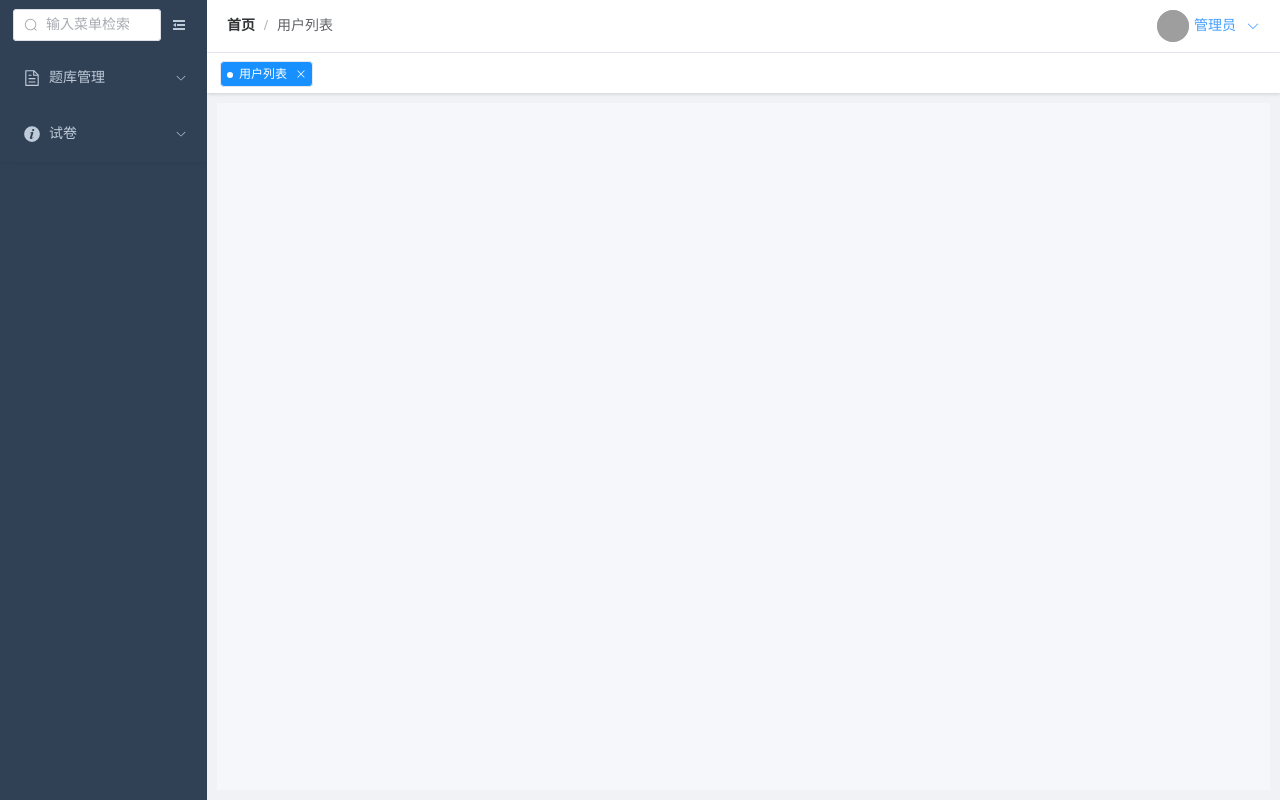
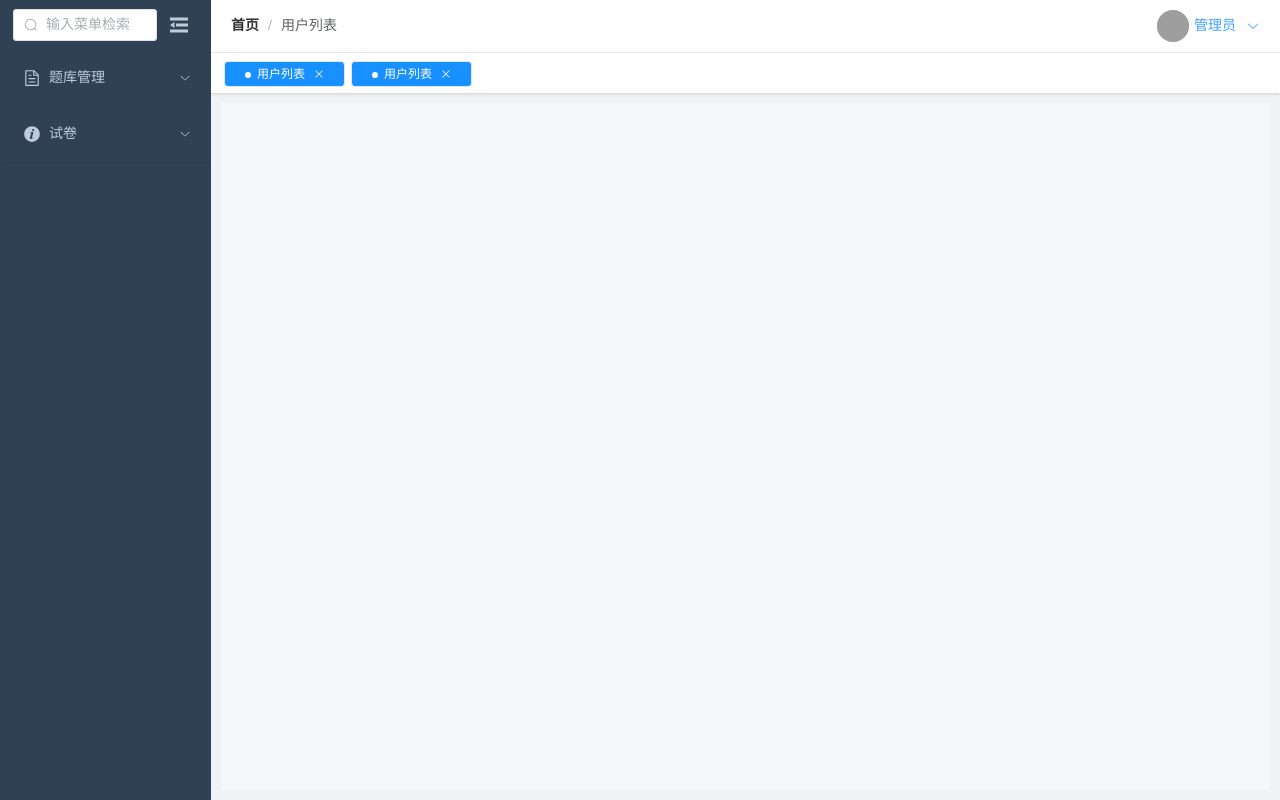
Before and after one commit to LeoZerona/zxxsys_front, a Vue app: page /second in a window 1280 px wide. Built offline with nearby package versions, Linux system fonts and the light colour scheme; grey boxes are pictures that could not be loaded.

Commit message:
feat: 提取标签栏

```diff
--- /dev/null
+++ b/src/layouts/mainLayout/components/TabsBar.vue
@@ -0,0 +1,115 @@
+<template>
+  <nav class="tabs-container" @contextmenu.prevent="openMenu">
+    <el-scrollbar ref="tabsScrollbarRef" />
+    <el-tabs
+      :model-value="activeTab"
+      type="card"
+      closable
+      @tab-click="onTabClick"
+      @tab-remove="onTabRemove"
+    >
+      <el-tab-pane v-for="tab in visitedTabs" :key="tab.name" :name="tab.name">
+        <template #label>
+          <span :class="{ 'active-dot': tab.name === activeTab }">
+            {{ tab.title }}
+          </span>
+        </template>
+      </el-tab-pane>
+    </el-tabs>
+
+    <ContextMenu
+      ref="ctxRef"
+      :menu-list="menuList"
+      @click="onContextMenuClick"
+    />
+  </nav>
+</template>
+
+  <script setup lang="ts">
+import { ref } from "vue";
+import type { TabPaneName } from "element-plus";
+import ContextMenu, {
+  type ContextMenuType,
+} from "@/components/contextMenu/index.vue";
+
+/* ---------------- props & emit ---------------- */
+defineProps<{
+  visitedTabs: { name: string; title: string }[];
+  activeTab: string;
+  menuList: ContextMenuType[];
+}>();
+
+const emit = defineEmits<{
+  "tab-click": [pane: any];
+  "tab-remove": [name: string];
+  "context-menu-click": [key: string];
+}>();
+
+/* ---------------- 右键菜单 ---------------- */
+const ctxRef = ref<InstanceType<typeof ContextMenu>>();
+
+function openMenu(e: MouseEvent) {
+  ctxRef.value?.openContextMenu(e);
+}
+function onContextMenuClick(key: string) {
+  emit("context-menu-click", key);
+}
+
+/* ---------------- 标签事件 ---------------- */
+function onTabClick(pane: any) {
+  emit("tab-click", pane);
+}
+function onTabRemove(name: TabPaneName) {
+  emit("tab-remove", name as string);
+}
+</script>
+
+  <style scoped lang="scss">
+@use "@/styles/globalVariable.scss" as g;
+
+.tabs-container {
+  height: g.$tabsBarHeight;
+  background-color: #fff;
+  display: flex;
+  align-items: center;
+  padding: 0 10px;
+  box-shadow: 0 1px 3px rgba(0, 0, 0, 0.05);
+  position: relative;
+
+  .el-tabs {
+    flex: 1;
+    :deep(.el-tabs__header) {
+      margin: 0;
+      border-bottom: none;
+    }
+    :deep(.el-tabs__nav) {
+      border: none;
+    }
+    :deep(.el-tabs__item) {
+      border: 1px solid #e4e7ed;
+      height: 26px;
+      line-height: 32px;
+      padding: 0 6px;
+      margin: 0 3px;
+      font-size: 12px;
+      color: #666;
+      border-radius: 4px;
+      &.is-active {
+        background-color: g.$menuActiveBg;
+        color: #fff;
+      }
+    }
+  }
+
+  .active-dot::before {
+    content: "";
+    display: inline-block;
+    width: 6px;
+    height: 6px;
+    background-color: white;
+    border-radius: 50%;
+    margin-right: 6px;
+    vertical-align: middle;
+  }
+}
+</style>
--- a/src/layouts/mainLayout/components/rightMenu.vue
+++ b/src/layouts/mainLayout/components/rightMenu.vue
@@ -202,11 +202,12 @@ handleSearch();
       padding: 0;
     }
     .expand-input {
-      width: 148px;
+      width: 144px;
       opacity: 1;
     }
     .icon {
       margin-left: 10px;
+      font-size: 24px;
       cursor: pointer;
     }
   }
--- a/src/layouts/mainLayout/index.vue
+++ b/src/layouts/mainLayout/index.vue
@@ -2,7 +2,6 @@
   <div class="admin-container">
     <!-- 侧边栏 -->
     <aside class="sidebar" :class="{ collapse: isCollapse }">
-      <!-- 右侧菜单 -->
       <rightMenu
         :collapse="isCollapse"
         :active-menu="activeMenu"
@@ -28,7 +27,6 @@
                 管理员
                 <el-icon class="el-icon--right"><ArrowDown /></el-icon>
               </span>
-
               <template #dropdown>
                 <el-dropdown-menu>
                   <el-dropdown-item command="profile">
@@ -46,31 +44,15 @@
           </div>
         </div>
 
-        <!-- 标签栏 -->
-        <nav class="tabs-container" @contextmenu.prevent="openMenu">
-          <el-scrollbar ref="tabsScrollbarRef" />
-          <el-tabs
-            v-model="activeTab"
-            type="card"
-            closable
-            @tab-click="handleTabClick"
-            @tab-remove="handleTabClose"
-          >
-            <el-tab-pane
-              v-for="tab in visitedTabs"
-              :key="tab.name"
-              :name="tab.name"
-            >
-              <template #label>
-                <span :class="{ 'active-dot': tab.name === activeTab }">
-                  {{ tab.title }}
-                </span>
-              </template>
-            </el-tab-pane>
-          </el-tabs>
-
-          <ContextMenu ref="ctx" :menu-list="menuList" @click="onMenuClick" />
-        </nav>
+        <!-- 标签栏（已抽离） -->
+        <TabsBar
+          :visited-tabs="visitedTabs"
+          :active-tab="activeTab"
+          :menu-list="menuList"
+          @tab-click="handleTabClick"
+          @tab-remove="handleTabClose"
+          @context-menu-click="onMenuClick"
+        />
       </header>
 
       <!-- 页面主体 -->
@@ -84,10 +66,17 @@
 <script setup lang="ts">
 import { computed, ref, watch } from "vue";
 import { useRouter, useRoute } from "vue-router";
-import ContextMenu, {
-  type ContextMenuType,
-} from "@/components/contextMenu/index.vue";
 import rightMenu, { type MenuItem } from "./components/rightMenu.vue";
+import TabsBar from "./components/TabsBar.vue";
+import type { ContextMenuType } from "@/components/contextMenu/index.vue";
+
+/* ---------------- 数据 ---------------- */
+const userInfo = ref({
+  name: "管理员",
+  avatar: "https://cube.elemecdn.com/0/88/03b0d39583f48206768a7534e55bcpng.png",
+});
+const isCollapse = ref(false);
+const activeMenu = ref<string>("user-list");
 
 const customMenu: MenuItem[] = [
   {
@@ -95,29 +84,21 @@ const customMenu: MenuItem[] = [
     title: "题库管理",
     icon: "Document",
     children: [
-      {
-        index: "originalQuestionBank",
-        title: "原题库",
-        icon: "",
-      },
-      {
-        index: "CleaningWarehouse",
-        title: "清洗库",
-        icon: "",
-      },
+      { index: "originalQuestionBank", title: "原题库", icon: "" },
+      { index: "CleaningWarehouse", title: "清洗库", icon: "" },
     ],
   },
   { index: "about", title: "试卷", icon: "InfoFilled", children: [] },
 ];
-/* --------------  数据  -------------- */
-const userInfo = ref({
-  name: "管理员",
-  avatar: "https://cube.elemecdn.com/0/88/03b0d39583f48206768a7534e55bcpng.png",
-});
-const isCollapse = ref(false);
 
-const activeMenu = ref<string>("user-list");
-const visitedTabs = ref<Tab[]>([{ name: "user-list", title: "用户列表" }]);
+interface Tab {
+  name: string;
+  title: string;
+}
+const visitedTabs = ref<Tab[]>([
+  { name: "user-list", title: "用户列表" },
+  { name: "user-list", title: "用户列表" },
+]);
 const activeTab = ref<string>("user-list");
 
 const menuTitleMap: Record<string, string> = {
@@ -135,24 +116,14 @@ const menuList = ref<ContextMenuType[]>([
   { key: "closeAll", label: "关闭所有", disabled: false, divided: true },
 ]);
 
-const ctx = ref<InstanceType<typeof ContextMenu>>();
-
-/* --------------  计算属性  -------------- */
+/* ---------------- 计算属性 ---------------- */
 const currentPageTitle = computed(
   () => menuTitleMap[activeMenu.value] ?? "用户列表"
 );
 
-/* --------------  方法  -------------- */
+/* ---------------- 方法 ---------------- */
 const router = useRouter();
 const route = useRoute();
-
-function openMenu(e: MouseEvent) {
-  ctx.value!.openContextMenu(e);
-}
-
-function onMenuClick(item: MenuItem) {
-  console.log("点了：", item.key);
-}
 
 function handleMenuSelect(index: string) {
   activeMenu.value = index;
@@ -160,11 +131,7 @@ function handleMenuSelect(index: string) {
   router.push({ name: index });
 }
 
-/* 标签页相关方法（未改动） */
-interface Tab {
-  name: string;
-  title: string;
-}
+/* 标签页相关方法 */
 const addTab = (name: string) => {
   /* 略 */
 };
@@ -175,8 +142,11 @@ const handleTabClick = (pane: any) => {
   /* 略 */
 };
 const handleTabClose = (name: any) => closeTab(name);
+const onMenuClick = (key: string) => {
+  console.log("点了：", key);
+};
 
-/* 监听路由变化自动加签（未改动） */
+/* 路由监听 */
 watch(
   () => route.name as string,
   (name) => {
@@ -196,21 +166,10 @@ watch(
   display: flex;
   height: 100vh;
 }
-
 .sidebar {
   background-color: g.$menuBg;
   box-shadow: 2px 0 6px rgba(0, 0, 0, 0.1);
-  .tool {
-    display: flex;
-    justify-content: space-between;
-    padding: 0 2px;
-    .icon {
-      font-size: 2em;
-      cursor: pointer;
-    }
-  }
 }
-
 .main-content {
   flex: 1;
   display: flex;
@@ -218,7 +177,6 @@ watch(
   overflow: hidden;
   background-color: #f0f2f5;
 }
-
 .header {
   background-color: #fff;
   box-shadow: 0 1px 4px rgba(0, 0, 0, 0.1);
@@ -245,57 +203,13 @@ watch(
       }
     }
   }
-  .tabs-container {
-    height: g.$tabsBarHeight;
-    background-color: #fff;
-    display: flex;
-    align-items: center;
-    padding: 0 10px;
-    box-shadow: 0 1px 3px rgba(0, 0, 0, 0.05);
-    .el-tabs {
-      flex: 1;
-      :deep(.el-tabs__header) {
-        margin: 0;
-        border-bottom: none;
-      }
-      :deep(.el-tabs__nav) {
-        border: none;
-      }
-      :deep(.el-tabs__item) {
-        border: 1px solid #e4e7ed;
-        height: 26px;
-        line-height: 32px;
-        padding: 0 6px;
-        margin: 0 3px;
-        font-size: 12px;
-        color: #666;
-        border-radius: 4px;
-        &.is-active {
-          background-color: g.$menuActiveBg;
-          color: #fff;
-        }
-      }
-    }
-    .active-dot::before {
-      content: "";
-      display: inline-block;
-      width: 6px;
-      height: 6px;
-      background-color: white;
-      border-radius: 50%;
-      margin-right: 6px;
-      vertical-align: middle;
-    }
-  }
 }
-
 .content {
   flex: 1;
   margin: 10px;
   overflow-y: auto;
   background-color: g.$contentBg;
 }
-
 @media (max-width: 768px) {
   .sidebar {
     width: 64px;
```
